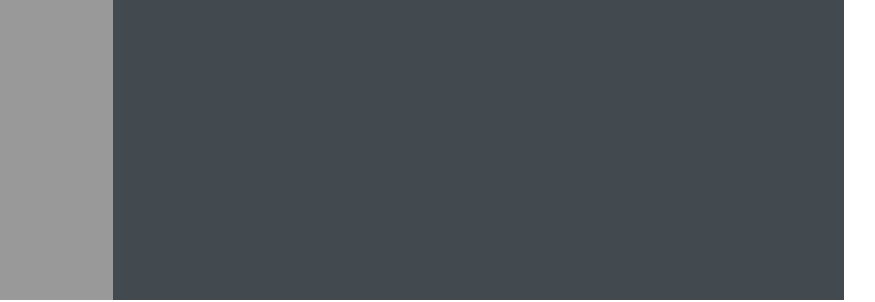
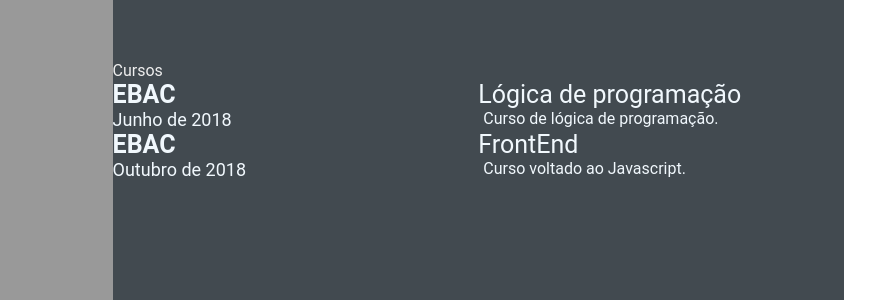
Before and after one commit to Lapet6/guisantana.github.io, a plain HTML site: page index.html in a window 1280 px wide. Shown: the part 532-834 px from the top of the page, 308-1183 px from the left. Drawn offline with Linux system fonts and the light colour scheme.

Commit message:
update HTML (#5)

```diff
--- a/index.html
+++ b/index.html
@@ -87,6 +87,30 @@
                         </div>
                     </div>
                 </section>
+
+                <section class="awards gap">
+                    <div class="right-title">Cursos</div>
+                    <div class="awards-contents">
+                        <div class="awards-left">
+                            <p class="awards-company-name">EBAC</p>
+                            <p class="awards-time-period">Junho de 2018</p>
+                        </div>
+                        <div class="awards-right">
+                            <p class="awards-name">Lógica de programação</p>
+                            <p class="awards-desc">Curso de lógica de programação.</p>
+                        </div>
+
+                        <div class="awards-left">
+                            <p class="awards-company-name">EBAC</p>
+                            <p class="awards-time-period">Outubro de 2018</p>
+                        </div>
+                        <div class="awards-right">
+                            <p class="awards-name">FrontEnd</p>
+                            <p class="awards-desc">Curso voltado ao Javascript.</p>
+                        </div>
+                    </div>
+                </section>
+
             </section>
     </main>
 </body>
```
